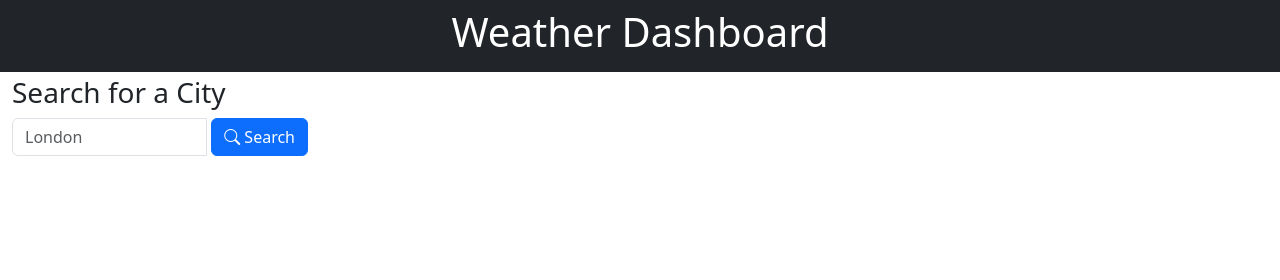
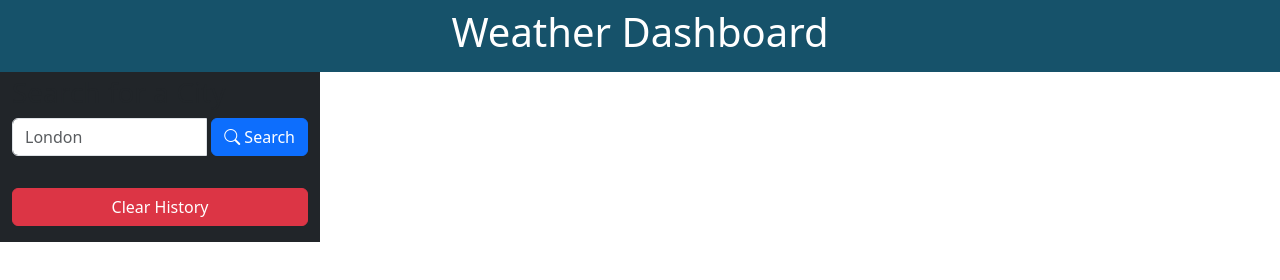
Before and after one commit to anjalsali/weather-dashboard, a plain HTML site: page index.html in a window 1280 px wide. Drawn offline with nearby package versions, Linux system fonts and the light colour scheme.

Commit message:
added more styling along with clear history button

```diff
--- a/assets/css/style.css
+++ b/assets/css/style.css
@@ -1,5 +1,5 @@
 .weather-header {
-   background-color: #007bff;
+   background-color: #16526a;
    color: white;
 }
 
@@ -15,6 +15,10 @@
    display: flex;
    justify-content: space-between;
    flex-wrap: wrap;
+}
+
+.list-group-item-action:hover {
+   background-color: #16526a !important;
 }
 
 .forecast-item {
--- a/index.html
+++ b/index.html
@@ -16,14 +16,14 @@
 </head>
 
 <body>
-  <header class="container-fluid text-center text-white bg-dark p-2 weather-header">
+  <header class="container-fluid text-center text-white p-2 weather-header">
     <h1>Weather Dashboard</h1>
   </header>
 
   <!-- max-width for ultra wide resolutions -->
   <div class="container-fluid" style="max-width: 1400px">
     <div class="row">
-      <aside class="col-lg-3 pb-3 ">
+      <aside class="col-lg-3 pb-3 bg-dark">
         <h2 id="form-heading" class="mt-1 h3 form-label">
           Search for a City
         </h2>
@@ -40,6 +40,7 @@
           </div>
         </form>
         <div class="list-group mt-4" id="history"></div>
+        <button id="clear-history" class="btn btn-danger mt-2 w-100">Clear History</button>
       </aside>
 
       <div class="col-lg-9 pb-3">
@@ -52,10 +53,11 @@
   <!-- Day.js -->
   <script src="https://cdn.jsdelivr.net/npm/dayjs@1/dayjs.min.js"></script>
   <!-- jQuery -->
+  <script src="./assets/js/script.js"></script>
   <script src="https://cdnjs.cloudflare.com/ajax/libs/jquery/3.2.1/jquery.min.js"></script>
   <script src="https://cdn.jsdelivr.net/npm/bootstrap@5.3.2/dist/js/bootstrap.bundle.min.js" integrity="sha384-C6RzsynM9kWDrMNeT87bh95OGNyZPhcTNXj1NW7RuBCsyN/o0jlpcV8Qyq46cDfL"
     crossorigin="anonymous"></script>
-  <script src="./assets/js/script.js"></script>
+
 </body>
 
 </html>
```
